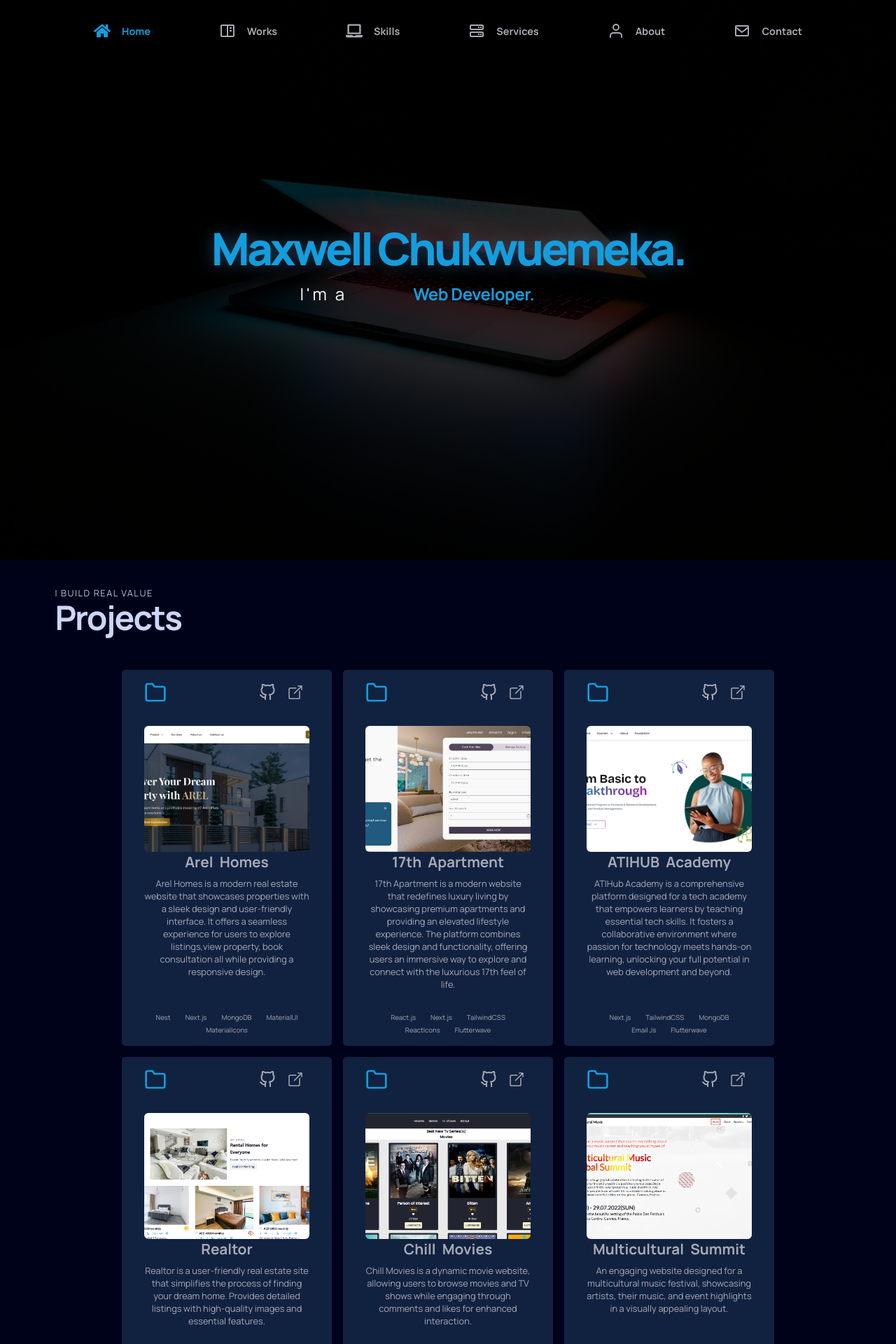
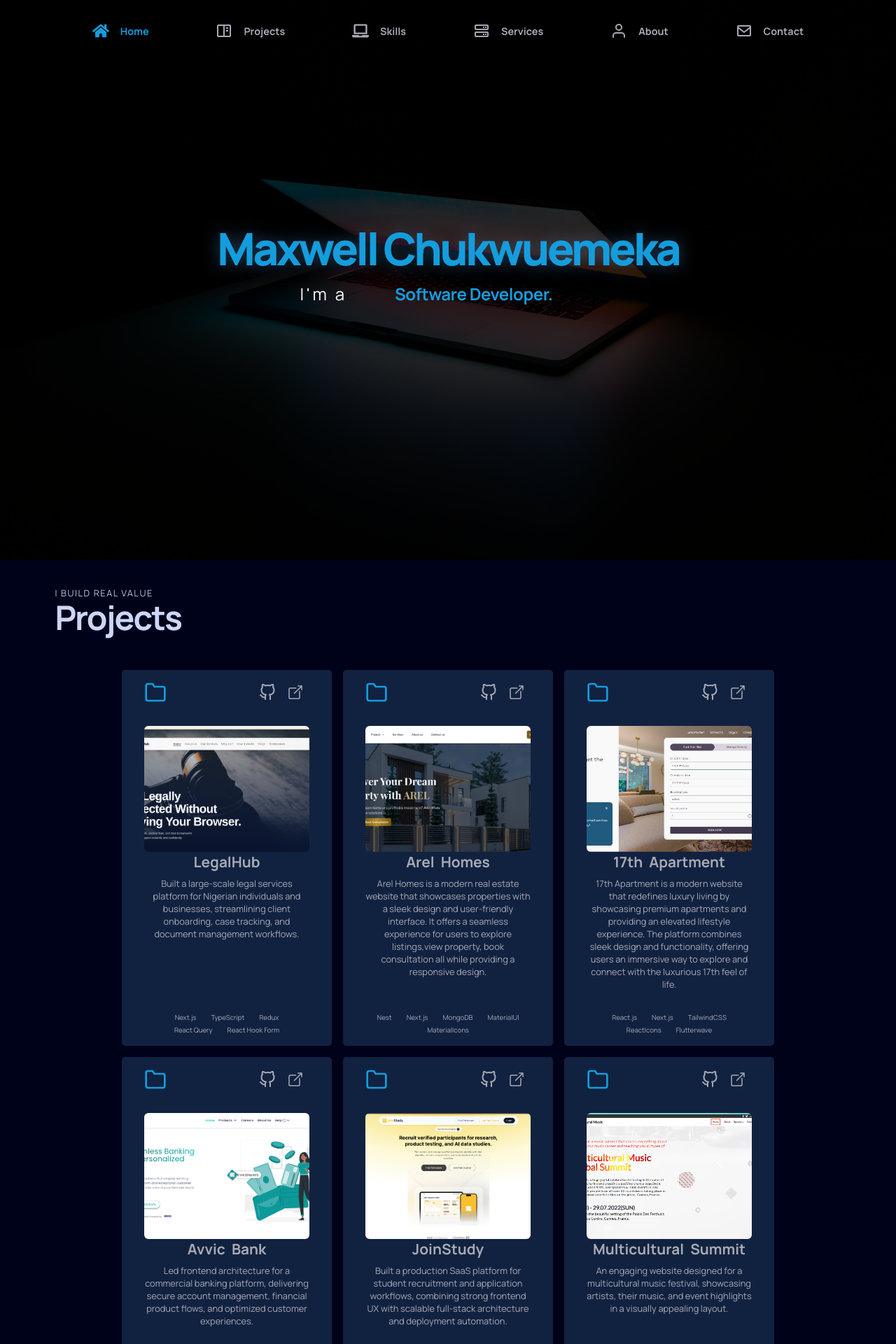
Before and after one commit to Maxwell011/my-new-portfolio, a React (Vite) app: page / in a window 1280 px wide. Shown: the top 1920 px of the page at 70% size. Built offline with nearby package versions, Linux system fonts and the light colour scheme.

Commit message:
Update HeroSection, FixedNav, Navbar, WorkData, and About.css for content accuracy, improved navigation, and enhanced styling

```diff
--- a/src/components/HeroSection.jsx
+++ b/src/components/HeroSection.jsx
@@ -96,10 +96,10 @@ const HeroSection = ({ nav, handleNav }) => {
         className="hero-content"
       >
         <p className="hero-intro">
-          <span>Maxwell Chukwuemeka.</span>
+          <span>Maxwell Chukwuemeka</span>
         </p>
         <p className="hero-desc">
-          I'm a <span className="hero-desc-sub">Web Developer.</span>
+          I&apos;m a <span className="hero-desc-sub">Software Developer.</span>
         </p>
       </motion.div>
     </div>
--- a/src/components/fixed/FixedNav.jsx
+++ b/src/components/fixed/FixedNav.jsx
@@ -45,11 +45,11 @@ function FixedNav() {
           smooth={true}
           offset={0}
           duration={500}
-          to="works"
+          to="projects"
           className="mid-links"
         >
           <BiBookContent className="mid-icon" />
-          <li className="mid-link">Works</li>
+          <li className="mid-link">Projects</li>
         </Link>
         <Link
           activeClass="active"
--- a/src/components/navbar/Navbar.jsx
+++ b/src/components/navbar/Navbar.jsx
@@ -1,10 +1,9 @@
 import React from "react";
 import "../../styles/Navbar.css";
-import { FaHome, FaLaptop } from "react-icons/fa";
+import { FaCode, FaHome, FaLaptop } from "react-icons/fa";
 import { BiBookContent, BiServer, BiEnvelope } from "react-icons/bi";
 import { FiUser } from "react-icons/fi";
 import { Link } from "react-scroll";
-import ProfileImg from "../../images/my-profile.jpg";
 import NavLinks from "./NavLinks";
 import { motion } from "framer-motion";
 import { AnimatePresence } from "framer-motion";
@@ -36,112 +35,121 @@ const Navbar = ({ nav, handleNav }) => {
         animate={
           nav ? { width: "300px" } : { width: "0", transition: { delay: 1 } }
         }
-				className={nav ? "navbar active" : "navbar"}>
+        className={nav ? "navbar active" : "navbar"}
+      >
         <motion.div
-					initial='hidden'
+          initial="hidden"
           whileInView={nav ? "visible" : "hidden"}
           variants={navVariants}
-					exit='hidden'
-					className='navbar-container'>
-					<div className='top-details'>
-						<div className='img__cover'>
-							<img src={ProfileImg} alt='Main' className='profile-pic-small' />
+          exit="hidden"
+          className="navbar-container"
+        >
+          <div className="top-details">
+            <div className="img__cover">
+              <FaCode className="profile-icon" aria-label="Developer profile" />
             </div>
             <Link
-							activeClass='active'
+              activeClass="active"
               spy={true}
               smooth={true}
               offset={0}
               duration={500}
               onClick={handleNav}
-							to='home'
-							className='profile-name'>
+              to="home"
+              className="profile-name"
+            >
               Orji Maxwell Chukwuemeka
             </Link>
             <NavLinks handleNav={handleNav} />
           </div>
-					<ul className='mobile'>
+          <ul className="mobile">
             <Link
-							activeClass='active'
+              activeClass="active"
               spy={true}
               smooth={true}
               offset={0}
               duration={500}
-							to='home'
-							className='mid-links'>
-							<FaHome className='mid-icon' />
-							<li className='mid-link' onClick={handleNav}>
+              to="home"
+              className="mid-links"
+            >
+              <FaHome className="mid-icon" />
+              <li className="mid-link" onClick={handleNav}>
                 Home
               </li>
             </Link>
             <Link
-							activeClass='active'
+              activeClass="active"
               spy={true}
               smooth={true}
               offset={0}
               duration={500}
-							to='about'
-							className='mid-links'>
-							<FiUser className='mid-icon' />
-							<li className='mid-link' onClick={handleNav}>
+              to="about"
+              className="mid-links"
+            >
+              <FiUser className="mid-icon" />
+              <li className="mid-link" onClick={handleNav}>
                 About
               </li>
             </Link>
             <Link
-							activeClass='active'
+              activeClass="active"
               spy={true}
               smooth={true}
               offset={0}
               duration={500}
-							to='skills'
-							className='mid-links'>
-							<FaLaptop className='mid-icon' />
-							<li className='mid-link' onClick={handleNav}>
+              to="skills"
+              className="mid-links"
+            >
+              <FaLaptop className="mid-icon" />
+              <li className="mid-link" onClick={handleNav}>
                 Skills
               </li>
             </Link>
             <Link
-							activeClass='active'
+              activeClass="active"
               spy={true}
               smooth={true}
               offset={0}
               duration={500}
-							to='services'
-							className='mid-links'>
-							<BiServer className='mid-icon' />
-							<li className='mid-link' onClick={handleNav}>
+              to="services"
+              className="mid-links"
+            >
+              <BiServer className="mid-icon" />
+              <li className="mid-link" onClick={handleNav}>
                 Services
               </li>
             </Link>
             <Link
-							activeClass='active'
+              activeClass="active"
               spy={true}
               smooth={true}
               offset={0}
               duration={500}
-							to='works'
-							className='mid-links'>
-							<BiBookContent className='mid-icon' />
-							<li className='mid-link' onClick={handleNav}>
-								Works
+              to="projects"
+              className="mid-links"
+            >
+              <BiBookContent className="mid-icon" />
+              <li className="mid-link" onClick={handleNav}>
+                Projects
               </li>
             </Link>
             <Link
-							activeClass='active'
+              activeClass="active"
               spy={true}
               smooth={true}
               offset={0}
               duration={500}
-							to='contact'
-							className='mid-links'>
-							<BiEnvelope className='mid-icon' />
-							<li className='mid-link' onClick={handleNav}>
+              to="contact"
+              className="mid-links"
+            >
+              <BiEnvelope className="mid-icon" />
+              <li className="mid-link" onClick={handleNav}>
                 Contact
               </li>
             </Link>
           </ul>
-					<div className='copy'>
-						<small className='copyright'>
+          <div className="copy">
+            <small className="copyright">
               © Copyright ©2022 <br /> All rights reserved |
             </small>
           </div>
--- a/src/data/WorkData.jsx
+++ b/src/data/WorkData.jsx
@@ -1,8 +1,16 @@
 export const WorkData = [
+  {
+    title: "LegalHub",
+    desc: "Built a large-scale legal services platform for Nigerian individuals and businesses, streamlining client onboarding, case tracking, and document management workflows.",
+    tech: ["Next.js", "TypeScript", "Redux", "React Query", "React Hook Form"],
+    gitlink: "https://app.legalhub.ng/",
+    site: "https://app.legalhub.ng/",
+    image: "legal-hub.png",
+  },
   {
     title: "Arel Homes",
     desc: "Arel Homes is a modern real estate website that showcases properties with a sleek design and user-friendly interface. It offers a seamless experience for users to explore listings,view property, book consultation all while providing a responsive design.",
-    tech: ["Nest","Next.js", "MongoDB", "MaterialUI", "MaterialIcons"],
+    tech: ["Nest", "Next.js", "MongoDB", "MaterialUI", "MaterialIcons"],
     gitlink: "https://arelhomesng.com/",
     site: "https://arelhomesng.com/",
     image: "Areil.png",
@@ -15,29 +23,30 @@ export const WorkData = [
     site: "https://one7th-apartment.onrender.com/",
     image: "17th-apartment.png",
   },
+  // {
+  //   title: "Realtor",
+  //   desc: "Realtor is a user-friendly real estate site that simplifies the process of finding your dream home. Provides detailed listings with high-quality images and essential features.",
+  //   tech: ["React.js", "Next.js", "Chakra UI", "Rapid", "MongoDB"],
+  //   gitlink: "//www.github.com/Maxwell011/real_estate_app",
+  //   site: "//https://real-estate-app-amber-tau.vercel.app/",
+  //   image: "Screenshot8.png",
+  // },
+
   {
-    title: "ATIHUB Academy",
-    desc: "ATIHub Academy is a comprehensive platform designed for a tech academy that empowers learners by teaching essential tech skills. It fosters a collaborative environment where passion for technology meets hands-on learning, unlocking your full potential in web development and beyond.",
-    tech: ["Next.js", "TailwindCSS", "MongoDB", "Email Js", "Flutterwave"],
-    gitlink: "https://www.atihub.tech/",
-    site: "https://www.atihub.tech/",
-    image: "ATI Hub .png",
+    title: "Avvic Bank",
+    desc: "Led frontend architecture for a commercial banking platform, delivering secure account management, financial product flows, and optimized customer experiences.",
+    tech: ["Next.js", "TypeScript", "SSR", "Accessibility", "Performance"],
+    gitlink: "https://avvicmfb.com/",
+    site: "https://avvicmfb.com/",
+    image: "Avvic-bank.png",
   },
   {
-    title: "Realtor",
-    desc: "Realtor is a user-friendly real estate site that simplifies the process of finding your dream home. Provides detailed listings with high-quality images and essential features.",
-    tech: ["React.js", "Next.js", "Chakra UI", "Rapid", "MongoDB"],
-    gitlink: "//www.github.com/Maxwell011/real_estate_app",
-    site: "//https://real-estate-app-amber-tau.vercel.app/",
-    image: "Screenshot8.png",
-  },
-  {
-    title: "Chill Movies",
-    desc: "Chill Movies is a dynamic movie website, allowing users to browse movies and TV shows while engaging through comments and likes for enhanced interaction.",
-    tech: ["Javascript", "CSS", "APIs", "Redux"],
-    gitlink: "//www.github.com/Maxwell011/Chill-Movies",
-    site: "//maxwell011.github.io/Chill-Movies/dist/",
-    image: "Screenshot2.png",
+    title: "JoinStudy",
+    desc: "Built a production SaaS platform for student recruitment and application workflows, combining strong frontend UX with scalable full-stack architecture and deployment automation.",
+    tech: ["Next.js", "TypeScript", "NestJS", "MongoDB", "CI/CD"],
+    gitlink: "https://www.joinstudy.io/",
+    site: "https://www.joinstudy.io/",
+    image: "join-study.png",
   },
   {
     title: "Multicultural Summit",
--- a/src/styles/About.css
+++ b/src/styles/About.css
@@ -69,7 +69,7 @@
 }
 
 .about-card-text {
-    font-size: .9rem;
+  font-size: 0.9rem;
   line-height: 1.7;
 }
 
@@ -104,6 +104,6 @@
   }
 
   .about-content {
-        font-size: .8rem;
+    font-size: 0.8rem;
   }
 }
```
Lines whose indentation alone changed are shown as unchanged.
